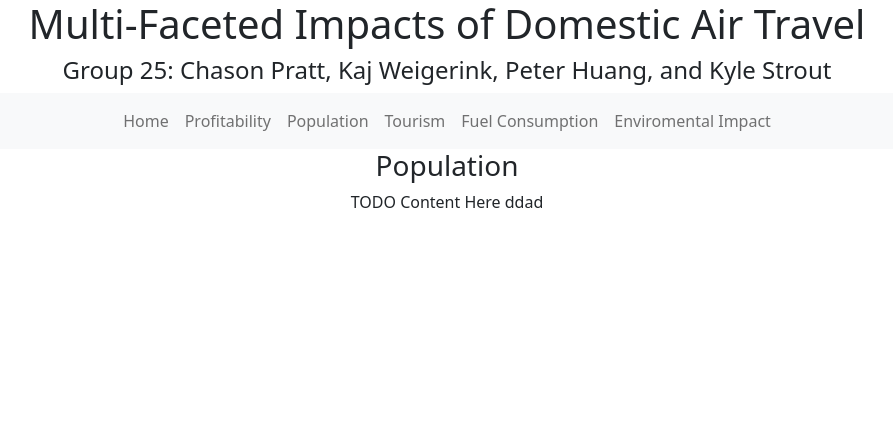
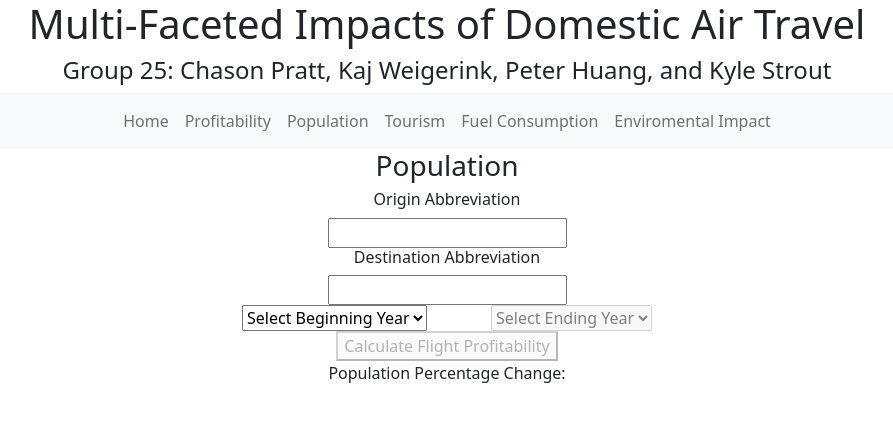
Before and after one commit to KyleStrout/CIS4301-Project, a React (Create React App) app: page /population in a window 1280 px wide. Shown: the top 422 px of the page, without its empty margins (193-1086 px from the left). Built offline with nearby package versions, Linux system fonts and the light colour scheme.

Commit message:
Updated Population Page
Copy of Profitability
Added Population Percentage Change variable (not working) need to
connect to db

```diff
--- a/package.json
+++ b/package.json
@@ -6,8 +6,10 @@
     "@testing-library/jest-dom": "^5.11.4",
     "@testing-library/react": "^11.1.0",
     "@testing-library/user-event": "^12.1.10",
+    "bootstrap": "^4.6.0",
     "chart.js": "^3.0.2",
     "react": "^17.0.2",
+    "react-bootstrap": "^1.5.2",
     "react-dom": "^17.0.2",
     "react-router-dom": "^5.2.0",
     "react-scripts": "4.0.3",
--- a/src/components/Population/Population.css
+++ b/src/components/Population/Population.css
@@ -0,0 +1,4 @@
+h1 {
+    color: blue;
+    text-align: center;
+}
--- a/src/components/Population/Population.js
+++ b/src/components/Population/Population.js
@@ -1,15 +1,182 @@
 import React from "react";
 import { useEffect, useState } from 'react'
+import Chart from 'chart.js/auto';
 import { Switch, Route, Link } from 'react-router-dom'
+<style type="text/css"></style>
 
 function Population(props) {
+    const MAX_END_YEAR = 2009
+    const MIN_BEGINNING_YEAR = 1990
+
+    const [beginningYear, setBeginningYear] = useState(null)
+    const [endYear, setEndYear] = useState(null)
+    const [chart, setChart] = useState(null)
+    const [validYears, setValidYears] = useState(null)
+    const [validEndYears, setValidEndYears] = useState(null)
+    const [oracleData, setOracleData] = useState(null)
+    const [originABV, setOriginABV] = useState(null)
+    const [destABV, setDestABV] = useState(null)
+    const [populationPercentage, setPopulationPercentage] = useState(null)
+
+    // Call on render, create a list of valid years
+    // useEffect takes an inline function and list of variables it should listen to
+    useEffect(function () {
+        let newListOfYears = []
+        // iterate through some time
+        for (let index = MIN_BEGINNING_YEAR; index < MAX_END_YEAR; index++) {
+            newListOfYears.push(index)
+        }
+        // Set the 'validYears' state to the new list of valid years
+        setValidYears(newListOfYears)
+    }, [])
+
+    // if variables are updated, calls the inline function
+    useEffect(function () {
+        let newEndYears = []
+        for (let index = beginningYear; index < MAX_END_YEAR; index++) {
+            newEndYears.push(index)
+        }
+
+        setValidEndYears(newEndYears)
+    }, [beginningYear])
+
+    useEffect(function () {
+        setOriginABV()
+    }, [])
+
+    useEffect(function () {
+        setDestABV()
+    }, [])
+
+    useEffect(function () {
+        setPopulationPercentage()
+    }, [])
+
+    // Create Chart
+    useEffect(function () {
+        // Get our chart element
+        let ctx = document.getElementById('myChart')
+
+        // Create Labels
+        let chartYears = []
+        for (let index = beginningYear; index <= endYear; index++) {
+            chartYears.push(index)
+        }
+        // Initialize our chart
+        let myChart = new Chart(ctx, {
+            type: 'line',
+            data: {
+                labels: chartYears,
+                datasets: [{
+                    label: originABV + ' to ' + destABV,
+                    data: [12, 19, 3, 5, 2, 3],
+                    backgroundColor: [
+                        'rgba(255, 99, 132, 0.2)',
+                        'rgba(54, 162, 235, 0.2)',
+                        'rgba(255, 206, 86, 0.2)',
+                        'rgba(75, 192, 192, 0.2)',
+                        'rgba(153, 102, 255, 0.2)',
+                        'rgba(255, 159, 64, 0.2)'
+                    ],
+                    borderColor: [
+                        'rgba(255, 99, 132, 1)',
+                        'rgba(54, 162, 235, 1)',
+                        'rgba(255, 206, 86, 1)',
+                        'rgba(75, 192, 192, 1)',
+                        'rgba(153, 102, 255, 1)',
+                        'rgba(255, 159, 64, 1)'
+                    ],
+                    borderWidth: 1
+                }]
+            },
+            options: {
+                scales: {
+                    y: {
+                        beginAtZero: true
+                    }
+                }
+            }
+        });
+        return () => {
+            myChart.destroy()
+        }
+        setChart(myChart)
+    }, [oracleData])// Listens for oracle data to update before creating chart
+
+    // clears chart
+    function resetChart() {
+        if (chart) {
+            chart.destroy()
+            setChart(null)
+        }
+    }
+
+    // TODO: Create file to work with database and implement this here
+    function callToOracle() {
+        if (beginningYear && endYear) {
+            let query = 'SELECT * FROM TABLE WHERE START_YEAR = ' + beginningYear + ' AND END_YEAR = ' + endYear
+            setOracleData(query)
+        }
+    }
+
+    function handleBeginYearChange(value) {
+        resetChart()
+        setBeginningYear(value)
+    }
+    // Handle change for the 'end year' dropdown
+    function handleEndYearChange(value) {
+        resetChart()
+        setEndYear(value)// set state
+    }
+
     return (
         <React.Fragment>
             <div>
                 <h3>Population</h3>
             </div>
             <div>
-                TODO Content Here ddad
+                <h6>Origin Abbreviation</h6>
+                <input onChange={event => setOriginABV(event.target.value)} />
+
+            </div>
+            <div>
+                <h6>Destination Abbreviation</h6>
+                <input onChange={event => setDestABV(event.target.value)} />
+            </div>
+            <div>
+                {/* Pass a handleChange to the dropdown to handle when a value is selected */}
+                {/* We have to do 'e.target.value' as the variable that gets passed to on change is an event */}
+                <select onChange={(e) => { handleBeginYearChange(e.target.value) }}>
+                    <option value="">Select Beginning Year</option>
+                    {
+                        // Loop over list of valid years, output options for the dropdown
+                        validYears && validYears.map(function (year, index) {
+                            return <option key={'start-' + index} value={year}>{year}</option>
+                        })
+                    }
+                </select>
+                {/* Disable this based on if we selected a 'beginningYear' with an inline if statement */}
+                <select style={{ marginLeft: '5%' }} onChange={(e) => { handleEndYearChange(e.target.value) }} disabled={beginningYear ? false : true}>
+                    <option value="">Select Ending Year</option>
+                    {
+                        validEndYears && validEndYears.map(function (year, index) {
+                            return <option key={'end-' + index} value={year}>{year}</option>
+                        })
+                    }
+                </select>
+            </div>
+            <div>
+                {/* Disable the button if we dont have a beginning and end year selected */}
+                <button disabled={beginningYear && endYear ? false : true} onClick={() => { callToOracle() }}>Calculate Flight Profitability</button>
+            </div>
+            <div>
+                {oracleData &&
+                    <canvas id="myChart" width="80%" height="20%"></canvas>
+                }
+            </div>
+            <div>
+
+                <p>Population Percentage Change: </p>
             </div>
         </React.Fragment>
     );
--- a/src/components/Profitability/Profitability.js
+++ b/src/components/Profitability/Profitability.js
@@ -2,6 +2,7 @@ import React from "react";
 import { useEffect, useState } from 'react'
 import Chart from 'chart.js/auto';
 import { Switch, Route, Link } from 'react-router-dom'
+import Button from 'react-bootstrap/Button'
 
 function Profitability(props) {
     const MAX_END_YEAR = 2009
```
Also changed, not shown: 1 other file (tests, documents, lock files or other folders).
